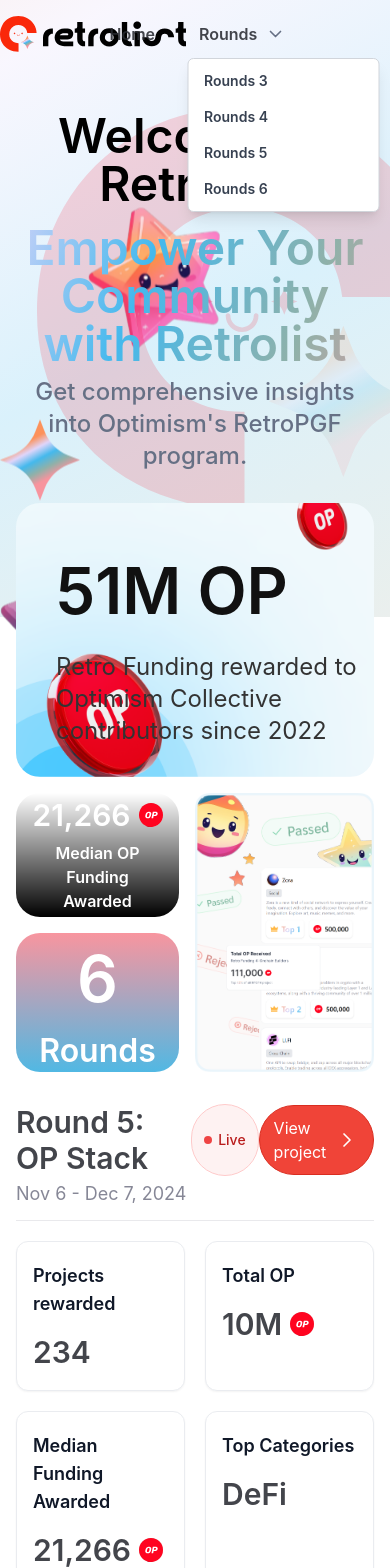
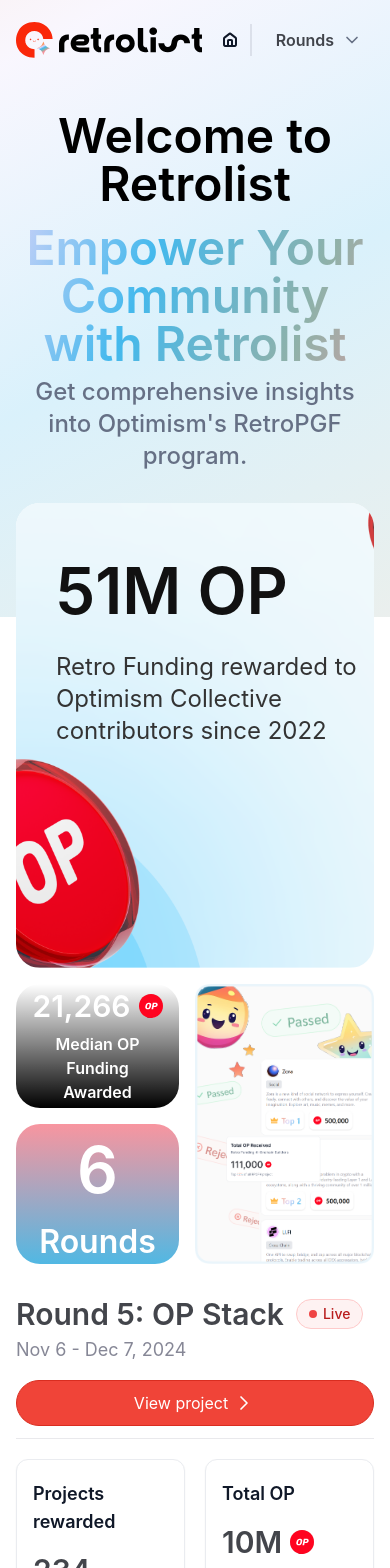
Before and after one commit to Retrolist/retrolist-rounds-landing, a React (Vite) app: page / in a window 390 px wide. Shown: the top 1568 px of the page. Built offline with nearby package versions, Linux system fonts and the light colour scheme; grey boxes are pictures that could not be loaded.

Commit message:
feat: Add responsive navbar and in section rounds

```diff
--- a/src/App.tsx
+++ b/src/App.tsx
@@ -9,17 +9,22 @@
   // "https://round7.retrolist.app/",
 ];
 function App() {
-  const [isOpen, setIsOpen] = useState(true);
+  const [isOpen, setIsOpen] = useState(false);
   return (
     <>
       <div className="relative">
         <div className="w-full absolute">
-          <div className="max-w-7xl mx-auto py-4 relative">
+          <div className="max-w-7xl lg:mx-auto py-4 relative flex justify-between items-center mx-4 gap-3">
             <div className="">
               <img src="/logo.svg" alt="" />
             </div>
-            <div className="absolute top-1/2 left-1/2 -translate-x-1/2 -translate-y-1/2 flex gap-5 text-[#272930DE] font-semibold">
-              <div className="p-3">Home</div>
+            <div className="lg:absolute lg:top-1/2 lg:left-1/2 lg:-translate-x-1/2 lg:-translate-y-1/2 flex gap-3 text-[#272930DE] font-semibold items-center">
+              <div className="p-3 lg:block hidden">Home</div>
+              <a href="/" className="flex lg:hidden">
+                <img src="/home.svg" alt="" />
+              </a>
+              <div className="border-l-2 border-[#4C4E641F] h-8"></div>
+
               <div
                 className="p-3 flex gap-2 items-center relative cursor-pointer"
                 onMouseEnter={() => setIsOpen(true)}
@@ -59,12 +64,12 @@
         <img
           src="/gang-star.svg"
           alt=""
-          className="absolute -bottom-20 left-0 moveUpDown -z-20"
+          className="absolute -bottom-20 left-0 moveUpDown -z-20 md:block hidden"
         />
         <img
           src="/retrolist-mascot.svg"
           alt=""
-          className="absolute top-1/2 -translate-y-1/2 right-0 -z-20"
+          className="absolute top-1/2 -translate-y-1/2 right-0 -z-20 md:block hidden"
         />
         <div className="w-full max-w-7xl mx-auto h-full mt-28 top-0 left-1/2 -translate-x-1/2 absolute -z-10 px-4">
           <div className="w-full">
@@ -79,10 +84,10 @@
             </h3>
           </div>
           <div className="lg:h-[465px] h-auto flex lg:flex-nowrap flex-wrap gap-4 w-full mt-[31px]">
-            <div className="relative lg:w-3/6 w-full">
+            <div className="relative lg:w-3/6 w-full bg-white rounded-3xl">
               <img
                 src="/image/retrofunding-reward.png"
-                className="w-full h-full object-cover rounded-3xl"
+                className="w-full lg:h-full h-[465px] object-cover rounded-3xl"
                 alt=""
               />
               <div className="absolute top-10 left-10">
--- a/src/components/retrolistround.tsx
+++ b/src/components/retrolistround.tsx
@@ -38,10 +38,11 @@
     <div>
       <a href={link}>
         <div className="flex items-center justify-between">
-          <div className="flex gap-3">
+          <div className="flex gap-3 w-full items-center">
             <div className="text-[#272930DE] text-3xl font-semibold">
               {title}
             </div>
+            <div>
               <div
                 className={`py-1 px-3 gap-1.5 flex border ${colorClasses.border} ${colorClasses.bg} rounded-full items-center`}
               >
@@ -51,15 +52,23 @@
                 </div>
               </div>
             </div>
+          </div>
           <a
             href=""
-            className="py-2.5 px-3.5 flex gap-1 rounded-full border border-[#D92D20] bg-[#F04438] text-white"
+            className="py-2.5 px-3.5 gap-1 rounded-full border border-[#D92D20] bg-[#F04438] text-white lg:flex hidden"
           >
             <div>View project</div>
             <img src="/chevron-right.svg" alt="" />
           </a>
         </div>
         <div className="mt-1 text-[#4C4E64AD] text-lg">{date}</div>
+        <a
+          href=""
+          className="py-2.5 px-3.5 gap-1 rounded-full border border-[#D92D20] bg-[#F04438] text-white flex lg:hidden justify-center mt-4 mb-3"
+        >
+          <div>View project</div>
+          <img src="/chevron-right.svg" alt="" />
+        </a>
       </a>
       <hr className="border-[#4C4E641F] mt-3 mb-5" />
       <div className="grid lg:grid-cols-4 grid-cols-2 gap-5">
```
Also changed, not shown: public/home.svg (added), 1 other file (tests, documents, lock files or other folders). Lines whose indentation alone changed are shown as unchanged.
